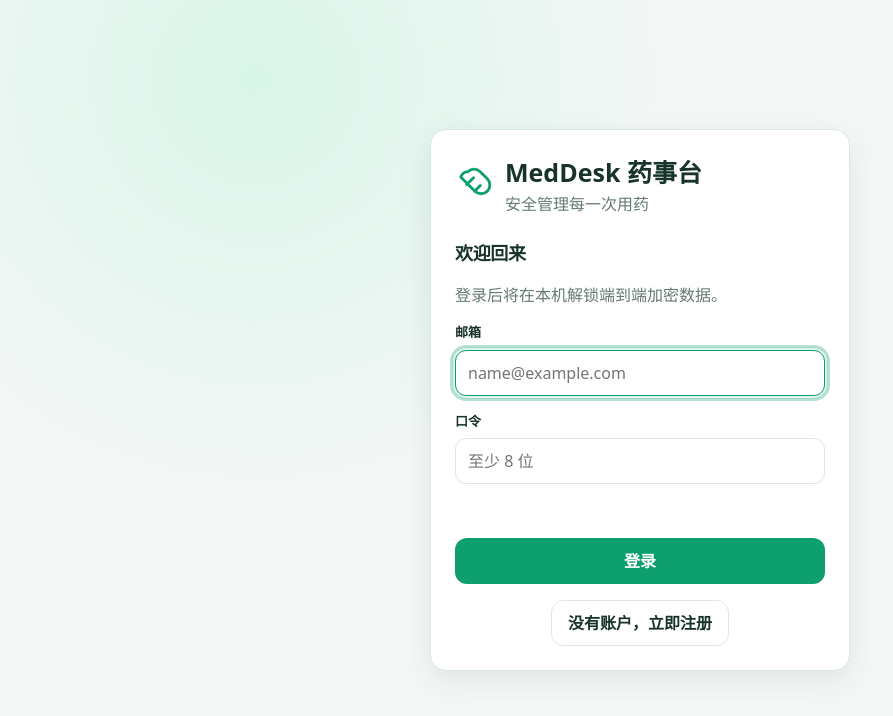
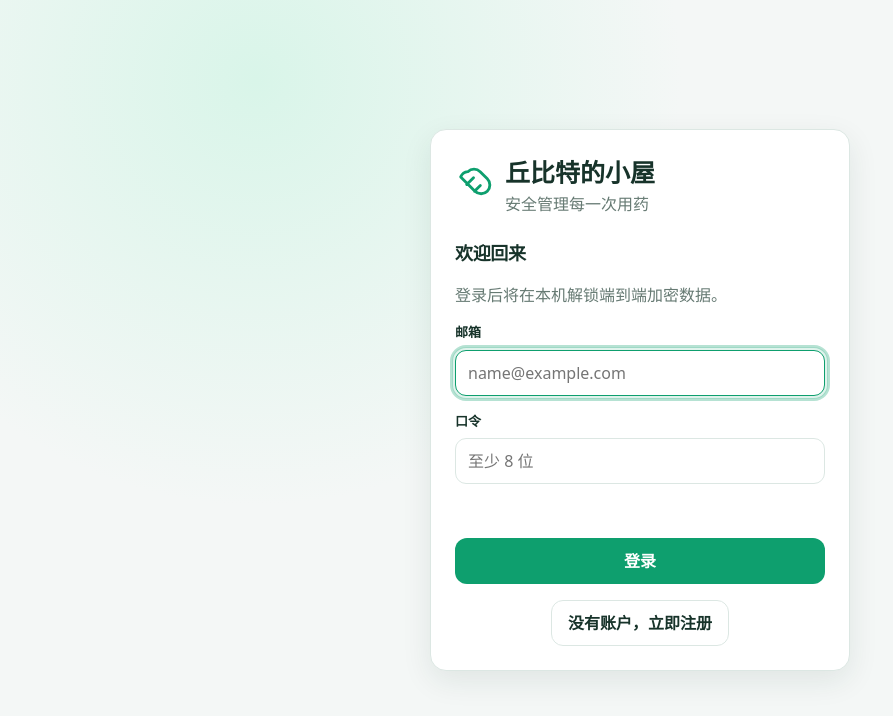
Before and after one commit to qiubite666/meddesk, a plain HTML site: page web/index.html in a window 1280 px wide. Shown: the whole page, without its empty margins (0-893 px from the left). Drawn offline with Linux system fonts and the light colour scheme.

Commit message:
feat(ui): 工作台更名为「丘比特的小屋」（brand/设置页/登录页/manifest）

```diff
--- a/web/assets/js/app.js
+++ b/web/assets/js/app.js
@@ -23,7 +23,7 @@
     var themeButton = doc.getElementById('btn-theme');
     var accountButton = doc.getElementById('btn-account');
 
-    brand.appendChild(MD.ui.el('div', { class: 'brand-lockup' }, [MD.icon('pill'), MD.ui.el('span', { text: 'MedDesk 药事台' })]));
+    brand.appendChild(MD.ui.el('div', { class: 'brand-lockup' }, [MD.icon('pill'), MD.ui.el('span', { text: '丘比特的小屋' })]));
     sidebarFoot.textContent = '安全、离线优先 · v' + MD.version + ' · ' + String(MD.buildID || 'dev').slice(0, 8);
     menuButton.appendChild(MD.icon('menu'));
     accountButton.appendChild(MD.icon('user'));
@@ -324,7 +324,7 @@
     ]);
     var privacyCard = MD.ui.el('section', { class: 'card stack' }, [
       MD.ui.el('h2', { class: 'section-title', text: '关于与隐私' }),
-      settingRow('MedDesk 药事台', '版本 ' + MD.version + ' · 构建 ' + String(MD.buildID || 'dev').slice(0, 8), MD.icon('pill')),
+      settingRow('丘比特的小屋', '版本 ' + MD.version + ' · 构建 ' + String(MD.buildID || 'dev').slice(0, 8), MD.icon('pill')),
       MD.ui.el('p', { class: 'muted', text: '业务数据采用端到端加密。加密和解密均在当前设备完成，服务端只见密文，无法读取用药记录。JSON 备份为明文，请只保存在可信位置。' })
     ]);
 
@@ -339,7 +339,7 @@
     return MD.ui.el('div', { class: 'auth-card__brand' }, [
       MD.icon('pill'),
       MD.ui.el('div', {}, [
-        MD.ui.el('h1', { text: 'MedDesk 药事台' }),
+        MD.ui.el('h1', { text: '丘比特的小屋' }),
         MD.ui.el('p', { class: 'muted', text: '安全管理每一次用药' })
       ])
     ]);
--- a/web/index.html
+++ b/web/index.html
@@ -4,8 +4,8 @@
   <meta charset="utf-8">
   <meta name="viewport" content="width=device-width, initial-scale=1, viewport-fit=cover">
   <meta name="theme-color" content="#0e9f6e">
-  <meta name="description" content="MedDesk 药事台，安全、离线优先的个人用药管理工具">
-  <title>MedDesk 药事台</title>
+  <meta name="description" content="丘比特的小屋，安全、离线优先的个人用药管理工具">
+  <title>丘比特的小屋</title>
   <link rel="manifest" href="/manifest.webmanifest">
   <!-- 静态资源引用由服务端启动时注入 ?v=<构建哈希> 指纹，此处保持无版本形式 -->
   <link rel="stylesheet" href="/assets/css/app.css">
```
Also changed, not shown: web/manifest.webmanifest.
